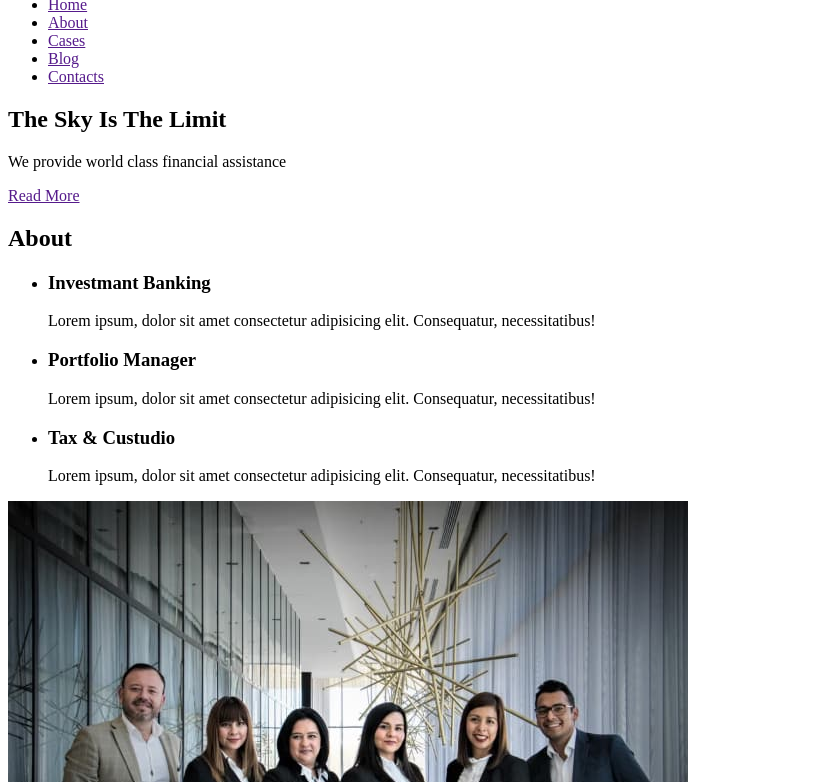
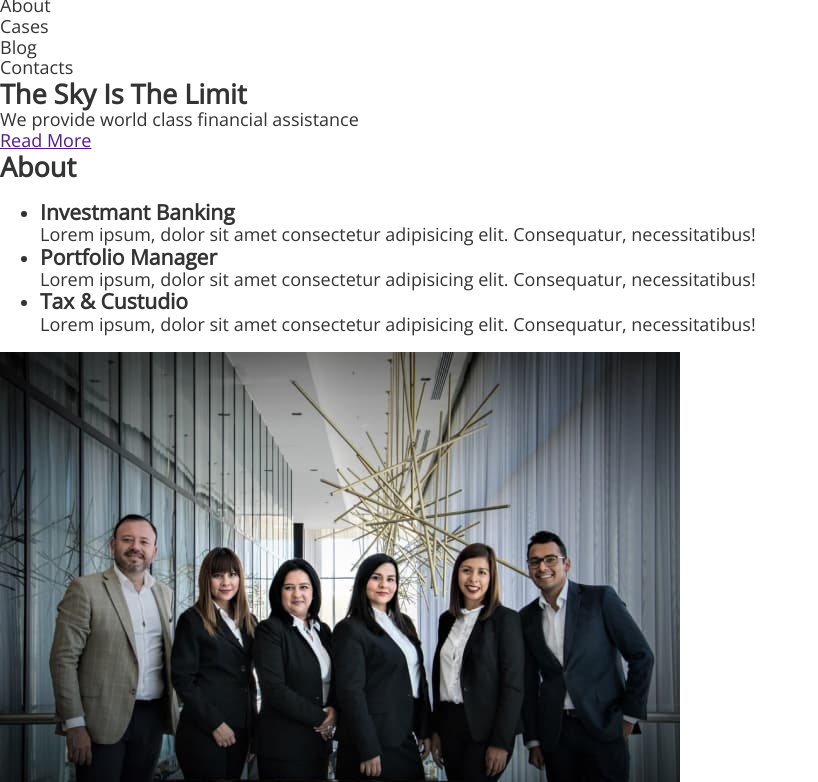
Before and after one commit to svoits/fson-77-himars, a plain HTML site: page index.html in a window 1280 px wide. Shown: the part 46-828 px from the top of the page, without its empty margins (0-818 px from the left). Drawn offline with nearby package versions, Linux system fonts and the light colour scheme.

Commit message:
add settings

```diff
--- /dev/null
+++ b/css/styles.css
@@ -0,0 +1,49 @@
+:root {
+  --accent-color: #28a745;
+  --primary-text-color: #333333;
+  --secondary-text-color: #ffffff;
+  --bg-color: #ffffff;
+}
+
+body {
+  color: var(--primary-text-color);
+  background-color: var(--bg-color);
+  font-size: 18px;
+  font-family: 'Open Sans', sans-serif;
+}
+
+/* reset */
+
+h1,
+h2,
+h3,
+h4,
+h5,
+h6,
+p {
+  margin: 0;
+}
+
+/* ul */
+.list {
+  list-style: none;
+  padding-left: 0;
+  margin: 0;
+}
+
+/* a */
+.link {
+  text-decoration: none;
+  color: inherit;
+}
+
+/* img */
+img {
+  display: block;
+  max-width: 100%;
+  height: auto;
+}
+
+address {
+  font-style: normal;
+}
--- a/index.html
+++ b/index.html
@@ -4,19 +4,49 @@
     <meta charset="UTF-8" />
     <meta http-equiv="X-UA-Compatible" content="IE=edge" />
     <meta name="viewport" content="width=device-width, initial-scale=1.0" />
+
     <title>Finance Ledger</title>
+
+    <!-- font-family -->
+    <link rel="preconnect" href="https://fonts.googleapis.com" />
+    <link rel="preconnect" href="https://fonts.gstatic.com" crossorigin />
+    <link
+      href="https://fonts.googleapis.com/css2?family=Open+Sans:wght@300;400&display=swap"
+      rel="stylesheet"
+    />
+
+    <!-- favicon -->
+    <link rel="apple-touch-icon" sizes="180x180" href="./favicon/apple-touch-icon.png" />
+    <link rel="icon" type="image/png" sizes="32x32" href="./favicon/favicon-32x32.png" />
+    <link rel="icon" type="image/png" sizes="16x16" href="./favicon/favicon-16x16.png" />
+    <link rel="manifest" href="./favicon/site.webmanifest" />
+    <link rel="mask-icon" href="./favicon/safari-pinned-tab.svg" color="#5bbad5" />
+    <meta name="msapplication-TileColor" content="#da532c" />
+    <meta name="theme-color" content="#ffffff" />
+
+    <!-- normalize -->
+    <link
+      rel="stylesheet"
+      href="https://cdnjs.cloudflare.com/ajax/libs/modern-normalize/1.1.0/modern-normalize.min.css"
+      integrity="sha512-wpPYUAdjBVSE4KJnH1VR1HeZfpl1ub8YT/NKx4PuQ5NmX2tKuGu6U/JRp5y+Y8XG2tV+wKQpNHVUX03MfMFn9Q=="
+      crossorigin="anonymous"
+      referrerpolicy="no-referrer"
+    />
+
+    <!-- base styles -->
+    <link rel="stylesheet" href="./css/styles.css" />
   </head>
   <body>
     <!-- Header -->
-    <header>
-      <nav>
-        <a href="/">Finance Fedger</a>
-        <ul>
-          <li><a href="">Home</a></li>
-          <li><a href="">About</a></li>
-          <li><a href="">Cases</a></li>
-          <li><a href="">Blog</a></li>
-          <li><a href="">Contacts</a></li>
+    <header class="header">
+      <nav class="nav">
+        <a class="logo link" href="/">Finance Fedger</a>
+        <ul class="nav-list list">
+          <li class="nav-item"><a class="nav-link link" href="">Home</a></li>
+          <li class="nav-item"><a class="nav-link link" href="">About</a></li>
+          <li class="nav-item"><a class="nav-link link" href="">Cases</a></li>
+          <li class="nav-item"><a class="nav-link link" href="">Blog</a></li>
+          <li class="nav-item"><a class="nav-link link" href="">Contacts</a></li>
         </ul>
       </nav>
     </header>
@@ -36,27 +66,35 @@
         <ul>
           <li>
             <h3>Investmant Banking</h3>
-            <p>Lorem ipsum, dolor sit amet consectetur adipisicing elit. Consequatur, necessitatibus!</p>
+            <p>
+              Lorem ipsum, dolor sit amet consectetur adipisicing elit. Consequatur, necessitatibus!
+            </p>
           </li>
           <li>
             <h3>Portfolio Manager</h3>
-            <p>Lorem ipsum, dolor sit amet consectetur adipisicing elit. Consequatur, necessitatibus!</p>
+            <p>
+              Lorem ipsum, dolor sit amet consectetur adipisicing elit. Consequatur, necessitatibus!
+            </p>
           </li>
           <li>
             <h3>Tax & Custudio</h3>
-            <p>Lorem ipsum, dolor sit amet consectetur adipisicing elit. Consequatur, necessitatibus!</p>
+            <p>
+              Lorem ipsum, dolor sit amet consectetur adipisicing elit. Consequatur, necessitatibus!
+            </p>
           </li>
         </ul>
       </section>
 
       <!-- solutions -->
       <section>
-        <img src="./images/solution.jpg" alt="team" width="680" height="460">
+        <img src="./images/solution.jpg" alt="team" width="680" height="460" />
         <p>What you are looking for</p>
         <h2>We provide bespoke solutions</h2>
-        <p>Lorem ipsum dolor, sit amet consectetur adipisicing elit.
-          Voluptate, ipsum dignissimos quae laudantium asperiores nam aliquid impedit harum
-           illum dolore explicabo ab dolores itaque rerum temporibus doloribus iste maiores deleniti?</p>
+        <p>
+          Lorem ipsum dolor, sit amet consectetur adipisicing elit. Voluptate, ipsum dignissimos
+          quae laudantium asperiores nam aliquid impedit harum illum dolore explicabo ab dolores
+          itaque rerum temporibus doloribus iste maiores deleniti?
+        </p>
         <a href="/">Read More</a>
       </section>
     </main>
```
Also changed, not shown: favicon/browserconfig.xml (added, +9 -0 lines), favicon/android-chrome-192x192.png (added), favicon/android-chrome-512x512.png (added), favicon/apple-touch-icon.png (added), favicon/favicon-16x16.png (added), favicon/favicon-32x32.png (added), favicon/favicon.ico (added), favicon/mstile-150x150.png (added), favicon/safari-pinned-tab.svg (added), favicon/site.webmanifest (added).
